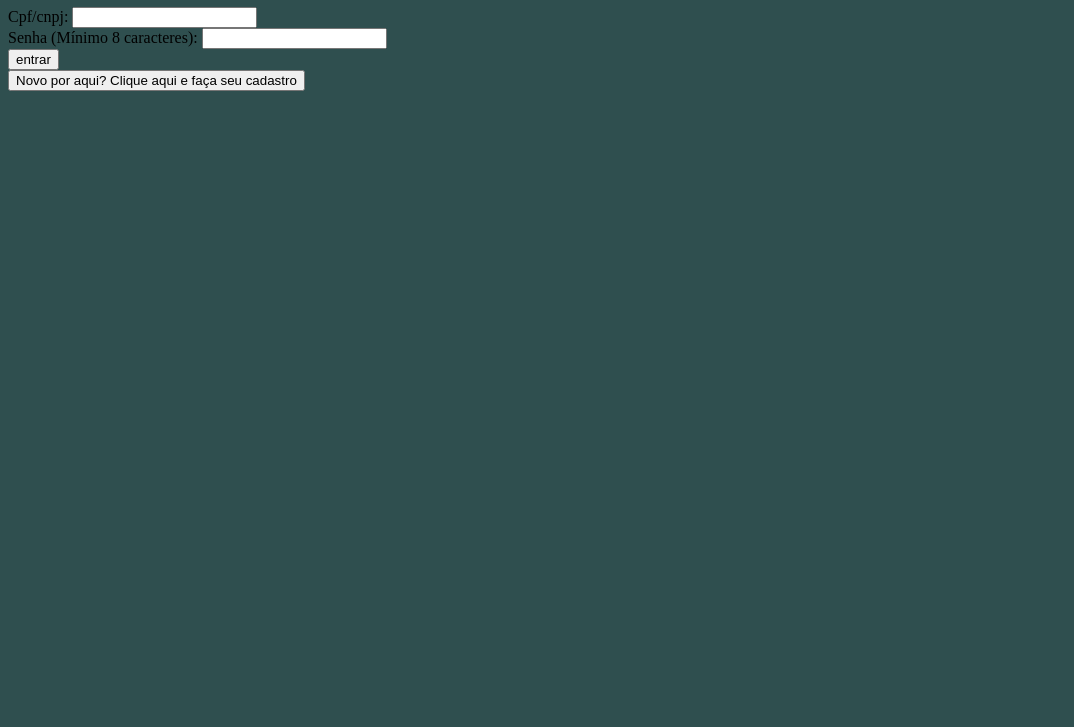
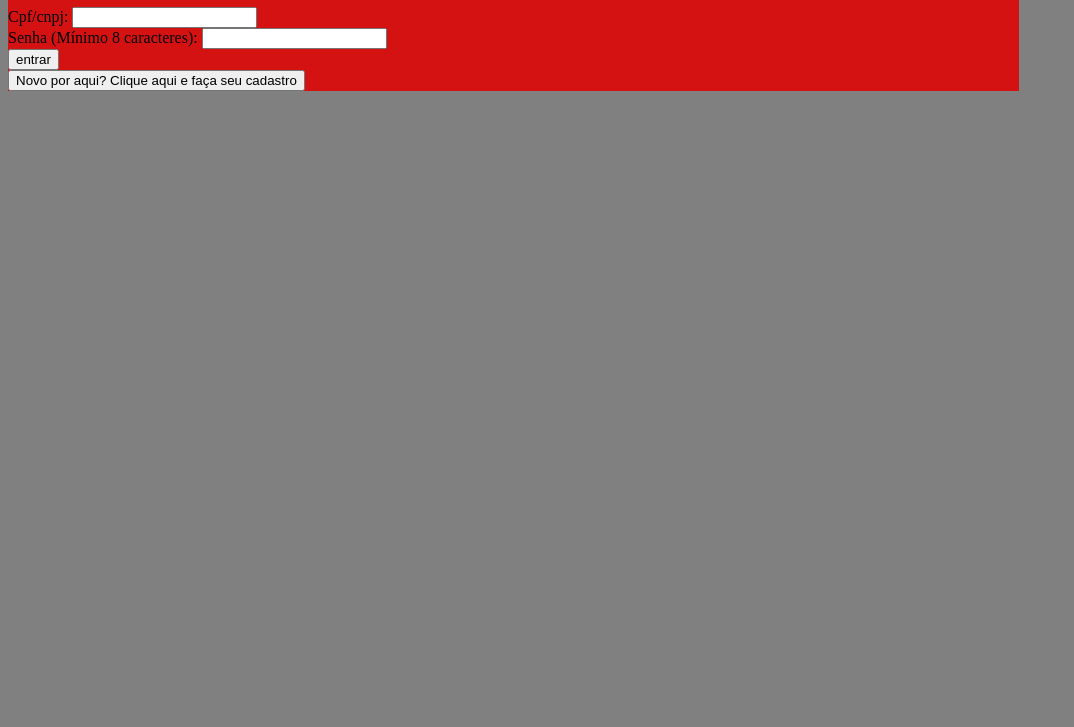
Before and after one commit to OliverLidi/meu_projeto1, a plain HTML site: page Index.html in a window 1280 px wide. Shown: the part 73-800 px from the top of the page, without its empty margins (0-1074 px from the left). Drawn offline with Linux system fonts and the light colour scheme.

Commit message:
criando o css

```diff
--- a/Index.html
+++ b/Index.html
@@ -9,7 +9,7 @@
 </head>
 
 <body>
-
+<div id="cadastro">
   <div>
     <h1>Se você já possui cadastro conosco, faça aqui seu login!</h1>
     <label for="username">Cpf/cnpj:</label>
@@ -24,7 +24,7 @@
   <button>entrar</button><br>
 
   <button>Novo por aqui? Clique aqui e faça seu cadastro</button><br>
-
+</div>
 </body>
 
 </html>
--- a/style.css
+++ b/style.css
@@ -1,3 +1,8 @@
 body {
-    background-color: darkslategray;
+    background-color:grey;
 }
+#cadastro{
+   background-color: rgb(212, 18, 18);
+   width: 80%;
+   display: ;
+}
```
